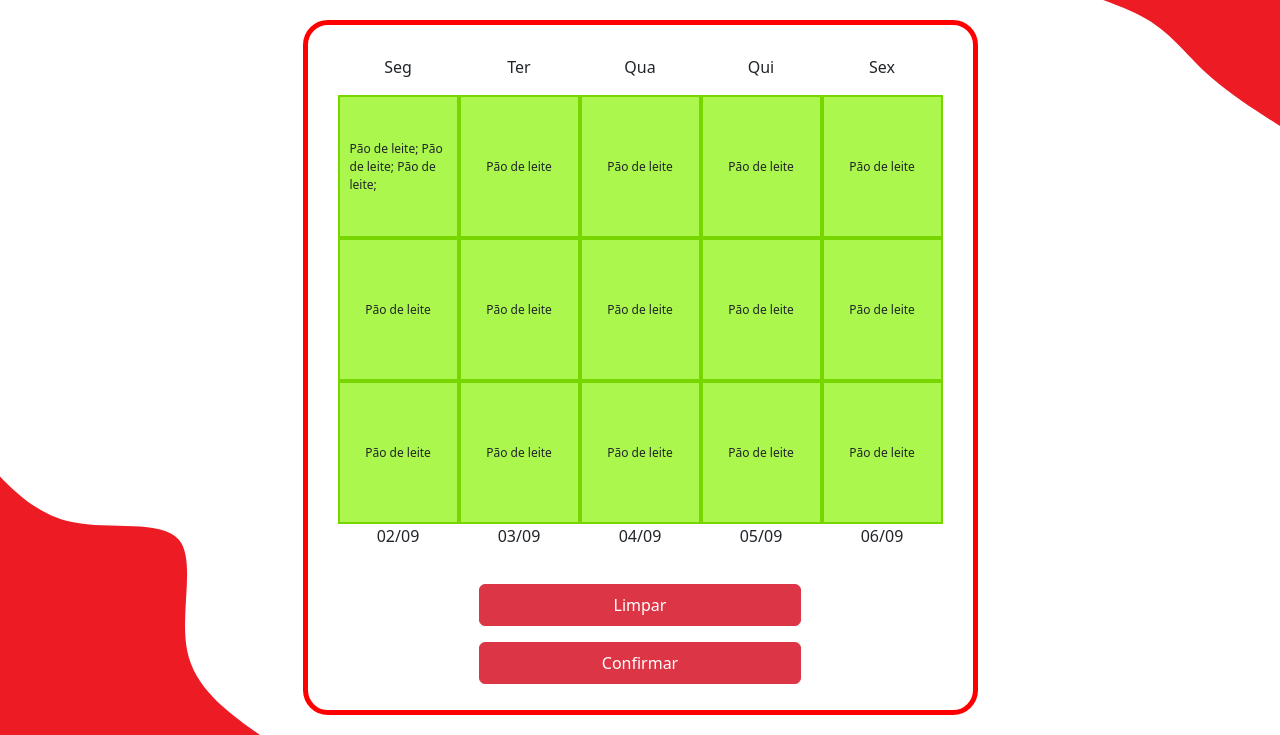
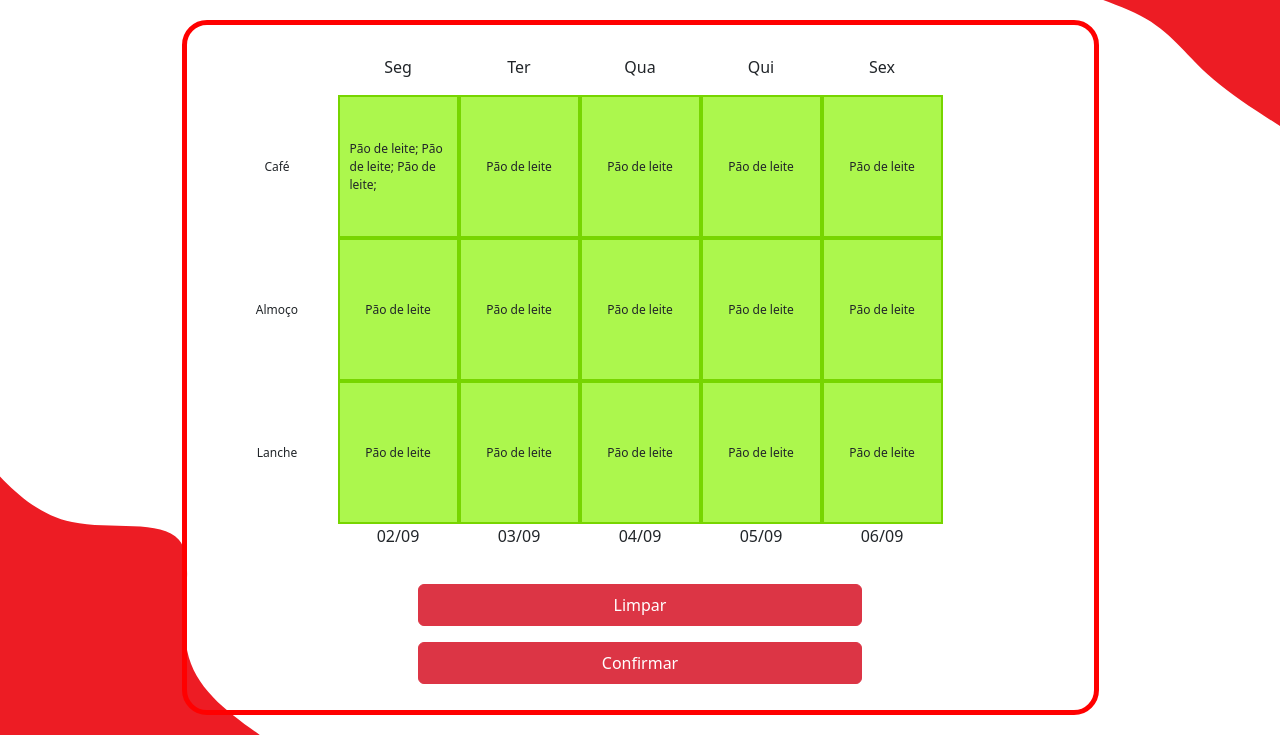
Before and after one commit to DaviGeraldoDev/Projeto-SESI, a Flask app: template Front/templates/Cardapio.html in a window 1280 px wide. Shown: the part 140-875 px from the top of the page. Run offline with Flask 3, Linux system fonts and the light colour scheme; the template is opened without the code that fills it, so the values that code supplies are empty.

Commit message:
att refeicao cardapio

```diff
--- a/Front/styles/cardapio.css
+++ b/Front/styles/cardapio.css
@@ -50,6 +50,7 @@ h1{
 #cardapio{
     display: flex;
     margin: 20px;
+    padding-right: 121px;
 }
 
 .diaSemana{
@@ -57,6 +58,16 @@ h1{
     flex-direction: column;
     align-items: center;
     justify-content: center;
+}
+
+.refeicao{
+    display: flex;
+    align-items: center;
+    justify-content: center;
+    width: 121px;
+    height: 143px;
+    padding: 10px;
+    font-size: 12px;
 }
 
 .refeicaoAtiva{
@@ -91,6 +102,22 @@ h1{
 
     }
 
+    .refeicao{
+        display: flex;
+        align-items: center;
+        justify-content: center;
+        width: 75px;
+        height: 90px;
+        padding: 10px;
+        font-size: 10px;
+    }
+
+    #cardapio{
+        display: flex;
+        margin: 20px;
+        padding-right: 75px;
+    }
+
     p{
         font-size: 10px;
     }
--- a/Front/templates/Cardapio.html
+++ b/Front/templates/Cardapio.html
@@ -19,6 +19,11 @@
 
     <div class="est_cardapio">
         <div id="cardapio">
+            <div class="diaSemana">
+                <div class="refeicao">Café</div>
+                <div class="refeicao">Almoço</div>
+                <div class="refeicao">Lanche</div>
+            </div>
 
         </div>
         <div class="btn btn-danger w-50 py-2 mb-3" id="bt_limpar">Limpar</div>
--- a/Front/templates/Controle_alunosN.html
+++ b/Front/templates/Controle_alunosN.html
@@ -17,6 +17,11 @@
     </header>
     <main>
         <div id="cardapio">
+            <div class="diaSemana">
+                <div class="refeicao_head">Café</div>
+                <div class="refeicao_head">Almoço</div>
+                <div class="refeicao_head">Lanche</div>
+            </div>
 
         </div>
         <div class="legenda">
```
Also changed, not shown: Front/styles/controle_n.css (+15 -0 lines).
